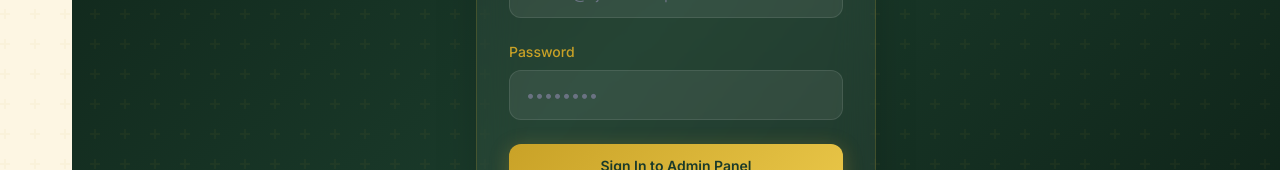
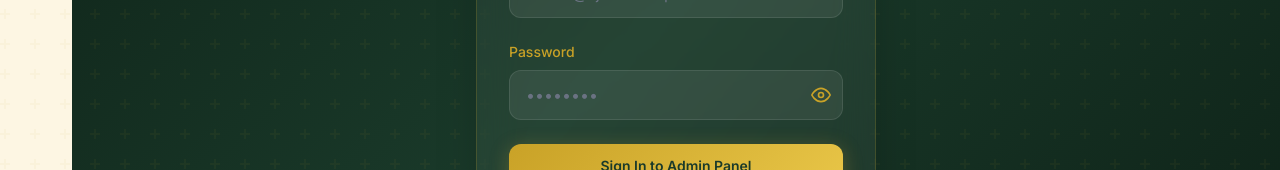
Before and after one commit to somthehit/sjss, a Next.js app: page /admin/login in a window 1280 px wide. Shown: the part 441-611 px from the top of the page. Built offline with nearby package versions, Linux system fonts and the light colour scheme; no server answers; the database is empty.

Commit message:
Add password visibility toggle and fix admin user email

```diff
--- a/app/admin/login/page.tsx
+++ b/app/admin/login/page.tsx
@@ -8,6 +8,7 @@
   const router = useRouter();
   const [email, setEmail] = useState('');
   const [password, setPassword] = useState('');
+  const [showPassword, setShowPassword] = useState(false);
   const [error, setError] = useState('');
   const [loading, setLoading] = useState(false);
 
@@ -74,17 +75,37 @@
               <label className="block text-sm font-medium mb-2" style={{ color: '#c9a227' }}>
                 Password
               </label>
+              <div className="relative">
                 <input
-                type="password"
+                  type={showPassword ? 'text' : 'password'}
                   value={password}
                   onChange={e => setPassword(e.target.value)}
                   required
                   placeholder="••••••••"
-                className="w-full px-4 py-3 rounded-xl text-white placeholder-gray-500 transition-all outline-none"
+                  className="w-full px-4 py-3 rounded-xl text-white placeholder-gray-500 transition-all outline-none pr-12"
                   style={{ background: 'rgba(255,255,255,0.07)', border: '1px solid rgba(255,255,255,0.1)', caretColor: '#c9a227' }}
                   onFocus={e => e.target.style.borderColor = '#c9a227'}
                   onBlur={e => e.target.style.borderColor = 'rgba(255,255,255,0.1)'}
                 />
+                <button
+                  type="button"
+                  onClick={() => setShowPassword(!showPassword)}
+                  className="absolute right-3 top-1/2 -translate-y-1/2 text-gray-400 hover:text-white transition-colors"
+                  style={{ color: '#c9a227' }}
+                >
+                  {showPassword ? (
+                    <svg xmlns="http://www.w3.org/2000/svg" width="20" height="20" viewBox="0 0 24 24" fill="none" stroke="currentColor" strokeWidth="2" strokeLinecap="round" strokeLinejoin="round">
+                      <path d="M17.94 17.94A10.07 10.07 0 0 1 12 20c-7 0-11-8-11-8a18.45 18.45 0 0 1 5.06-5.94M9.9 4.24A9.12 9.12 0 0 1 12 4c7 0 11 8 11 8a18.5 18.5 0 0 1-2.16 3.19m-6.72-1.07a3 3 0 1 1-4.24-4.24"></path>
+                      <line x1="1" y1="1" x2="23" y2="23"></line>
+                    </svg>
+                  ) : (
+                    <svg xmlns="http://www.w3.org/2000/svg" width="20" height="20" viewBox="0 0 24 24" fill="none" stroke="currentColor" strokeWidth="2" strokeLinecap="round" strokeLinejoin="round">
+                      <path d="M1 12s4-8 11-8 11 8 11 8-4 8-11 8-11-8-11-8z"></path>
+                      <circle cx="12" cy="12" r="3"></circle>
+                    </svg>
+                  )}
+                </button>
+              </div>
             </div>
 
             {error && (
--- a/lib/seed.ts
+++ b/lib/seed.ts
@@ -6,10 +6,10 @@
   console.log('🌱 Seeding database...');
 
   // Seed admin user
-  const passwordHash = await bcrypt.hash('Admin@4sjss', 10);
+  const passwordHash = '$2b$10$Wp8LCYlN9pB6Q1TN79SkueF/TO.zBFbINz8i2dcwYMTMQYUuB.LHq';
   await db.insert(admin_users).values([
     {
-      email: 'admin@sjss.edu.np',
+      email: 'admin@sjsss.edu.np',
       password_hash: passwordHash,
       name: 'Admin',
       role: 'admin',
--- /dev/null
+++ b/scripts/generate-hash.ts
@@ -0,0 +1,5 @@
+import bcrypt from 'bcrypt';
+
+const password = 'Admin@4sjss';
+const hash = bcrypt.hashSync(password, 10);
+console.log('Password hash:', hash);
```
Also changed, not shown: 1 other file (tests, documents, lock files or other folders). Lines whose indentation alone changed are shown as unchanged.
